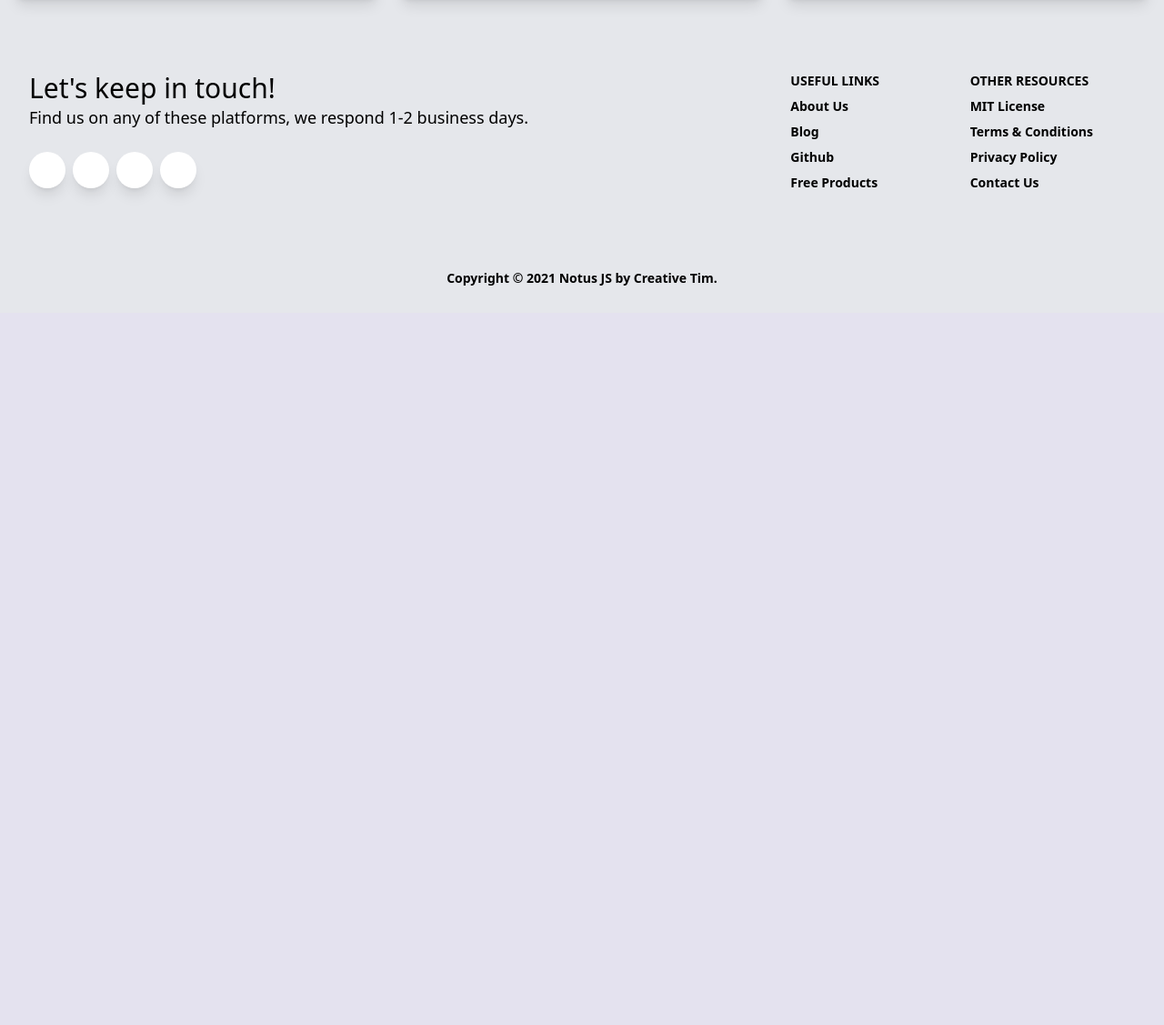
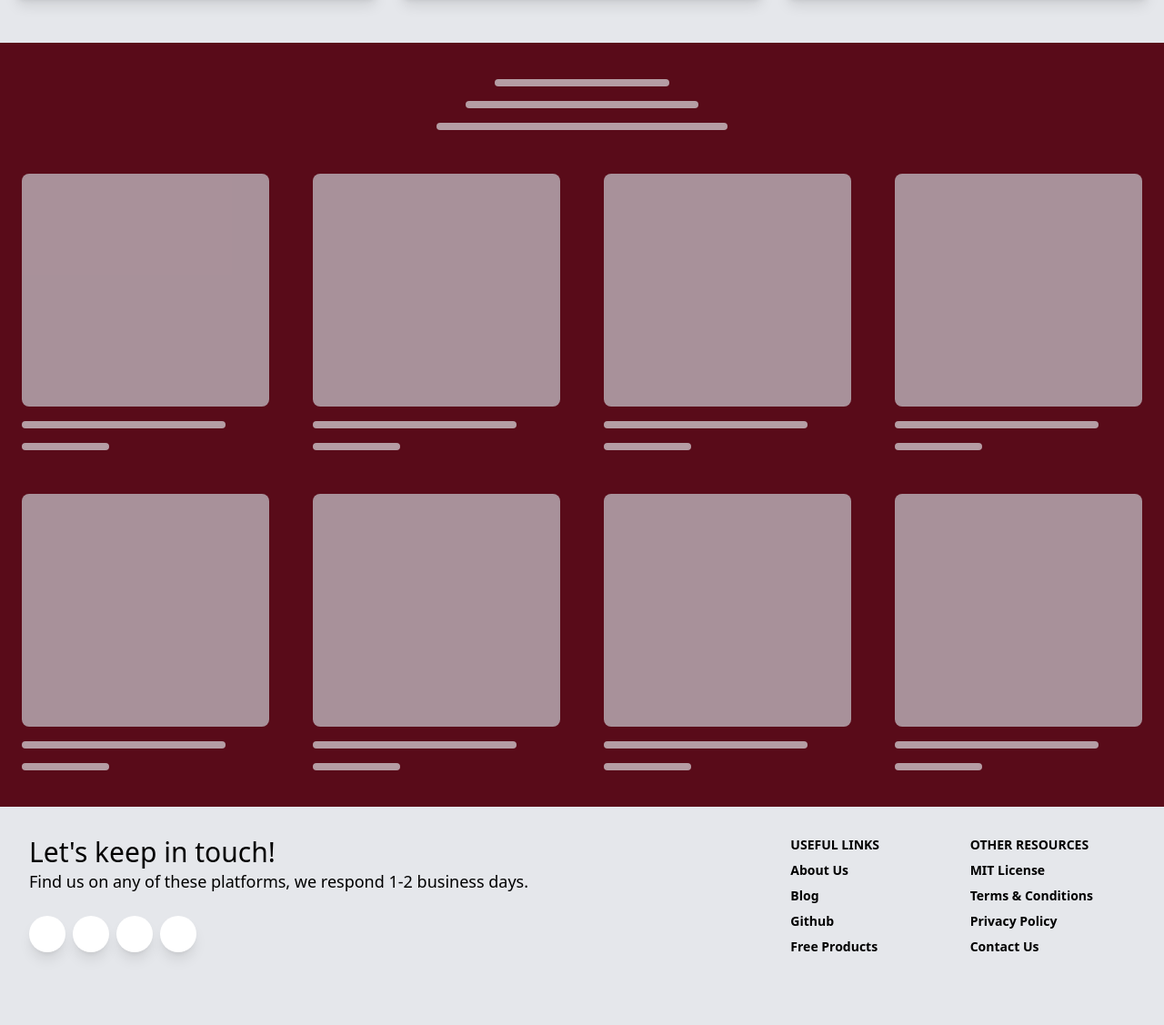
Before and after one commit to RaquelMAlvarez/Theatre, a PHP site: page /RaquelAlvarez/ in a window 1280 px wide. Shown: the part 805-1932 px from the top of the page at 91% size. Before the commit the page ends 1119 px from the top, so only its background shows below. Run offline with PHP 8.4, Linux system fonts and the light colour scheme; some libraries are stand-ins or nearby versions.

Commit message:
update component on index page

```diff
--- a/account/auth/dbConfig.php
+++ b/account/auth/dbConfig.php
@@ -1,9 +1,9 @@
 <?php
 $hn = "localhost";
 // this will be changed to  your username
-$un = "theatre_admin";
+$un = "raquel";
 // this will be your user password
-$pw = "*Zl5rx]DEk1kbhm0";
+$pw = "*iz1yqG6.fwPoHic/";
 $db = "theatre";
 
 // Create database connection
--- a/assets/css/app.css
+++ b/assets/css/app.css
@@ -0,0 +1,7 @@
+/*
+burgundy-#590B19
+*/
+.bg-burgundy{
+
+    background-color: #590b19 !important;
+}
--- a/components/header.php
+++ b/components/header.php
@@ -4,7 +4,8 @@
     ini_set('display_errors', 1);
     ini_set('display_startup_errors', 1);
     error_reporting(E_ALL);
-    define('ROOT_DIR', 'http://localhost/karen/theatreTemplate/');
+    define('ROOT_DIR', 'http://localhost:8040/RaquelAlvarez/Theatre/');
+    define('AUTH_DIR', 'http://localhost:8040/RaquelAlvarez/Theatre/account/dashboard/');
 
 ?>
 <!doctype html>
@@ -40,7 +41,7 @@
     <title>Navigation Blog With Dropdown + Search and Logo by okthapian. </title>
 
         <script src="https://cdn.tailwindcss.com"></script>
-        <link rel="stylesheet" href="<?= ROOT_DIR ?>assets/scss/app.css">
+        <link rel="stylesheet" href="<?= ROOT_DIR ?>assets/css/app.css">
 
     </head>
 <body class="bg-gray-200">
--- a/index.php
+++ b/index.php
@@ -1,9 +1,10 @@
-
+<!-- including the head of the html -->
 <?php
     session_start();
     include 'components/header.php';
     include 'account/auth/dbConfig.php';
 ?>
+<!-- the main image on the home page -->
   <div class="bg-gray-50 flex items-center">
     <section class="w-full bg-cover bg-center py-32" style="background-image: url('<?= ROOT_DIR ?>/assets/images/header-bg.jpg');">
       <div class="container mx-auto text-center text-white">
@@ -14,7 +15,75 @@
       </div>
     </section>
   </div>
+  <!-- including navigation-->
   <?php include 'components/navigation.php'; ?>
   <?php include 'components/latest.php'; ?>
+  <!---copied from tailwing -->
+  <section class="bg-burgundy">
+    <div class="container px-6 py-10 mx-auto animate-pulse">
+        <h1 class="w-48 h-2 mx-auto bg-gray-200 rounded-lg dark:bg-gray-700"></h1>
+
+        <p class="w-64 h-2 mx-auto mt-4 bg-gray-200 rounded-lg dark:bg-gray-700"></p>
+        <p class="w-64 h-2 mx-auto mt-4 bg-gray-200 rounded-lg sm:w-80 dark:bg-gray-700"></p>
+
+        <div class="grid grid-cols-1 gap-8 mt-8 xl:mt-12 xl:gap-12 sm:grid-cols-2 xl:grid-cols-4 lg:grid-cols-3">
+            <div class="w-full ">
+                <div class="w-full h-64 bg-gray-300 rounded-lg dark:bg-gray-600"></div>
+
+                <h1 class="w-56 h-2 mt-4 bg-gray-200 rounded-lg dark:bg-gray-700"></h1>
+                <p class="w-24 h-2 mt-4 bg-gray-200 rounded-lg dark:bg-gray-700"></p>
+            </div>
+
+            <div class="w-full ">
+                <div class="w-full h-64 bg-gray-300 rounded-lg dark:bg-gray-600"></div>
+
+                <h1 class="w-56 h-2 mt-4 bg-gray-200 rounded-lg dark:bg-gray-700"></h1>
+                <p class="w-24 h-2 mt-4 bg-gray-200 rounded-lg dark:bg-gray-700"></p>
+            </div>
+
+            <div class="w-full ">
+                <div class="w-full h-64 bg-gray-300 rounded-lg dark:bg-gray-600"></div>
+
+                <h1 class="w-56 h-2 mt-4 bg-gray-200 rounded-lg dark:bg-gray-700"></h1>
+                <p class="w-24 h-2 mt-4 bg-gray-200 rounded-lg dark:bg-gray-700"></p>
+            </div>
+
+            <div class="w-full ">
+                <div class="w-full h-64 bg-gray-300 rounded-lg dark:bg-gray-600"></div>
+
+                <h1 class="w-56 h-2 mt-4 bg-gray-200 rounded-lg dark:bg-gray-700"></h1>
+                <p class="w-24 h-2 mt-4 bg-gray-200 rounded-lg dark:bg-gray-700"></p>
+            </div>
+
+            <div class="w-full ">
+                <div class="w-full h-64 bg-gray-300 rounded-lg dark:bg-gray-600"></div>
+
+                <h1 class="w-56 h-2 mt-4 bg-gray-200 rounded-lg dark:bg-gray-700"></h1>
+                <p class="w-24 h-2 mt-4 bg-gray-200 rounded-lg dark:bg-gray-700"></p>
+            </div>
+
+            <div class="w-full ">
+                <div class="w-full h-64 bg-gray-300 rounded-lg dark:bg-gray-600"></div>
+
+                <h1 class="w-56 h-2 mt-4 bg-gray-200 rounded-lg dark:bg-gray-700"></h1>
+                <p class="w-24 h-2 mt-4 bg-gray-200 rounded-lg dark:bg-gray-700"></p>
+            </div>
+
+            <div class="w-full ">
+                <div class="w-full h-64 bg-gray-300 rounded-lg dark:bg-gray-600"></div>
+
+                <h1 class="w-56 h-2 mt-4 bg-gray-200 rounded-lg dark:bg-gray-700"></h1>
+                <p class="w-24 h-2 mt-4 bg-gray-200 rounded-lg dark:bg-gray-700"></p>
+            </div>
+
+            <div class="w-full ">
+                <div class="w-full h-64 bg-gray-300 rounded-lg dark:bg-gray-600"></div>
+
+                <h1 class="w-56 h-2 mt-4 bg-gray-200 rounded-lg dark:bg-gray-700"></h1>
+                <p class="w-24 h-2 mt-4 bg-gray-200 rounded-lg dark:bg-gray-700"></p>
+            </div>
+        </div>
+    </div>
+</section>
 
   <?php include 'components/footer.php'; ?>
```
